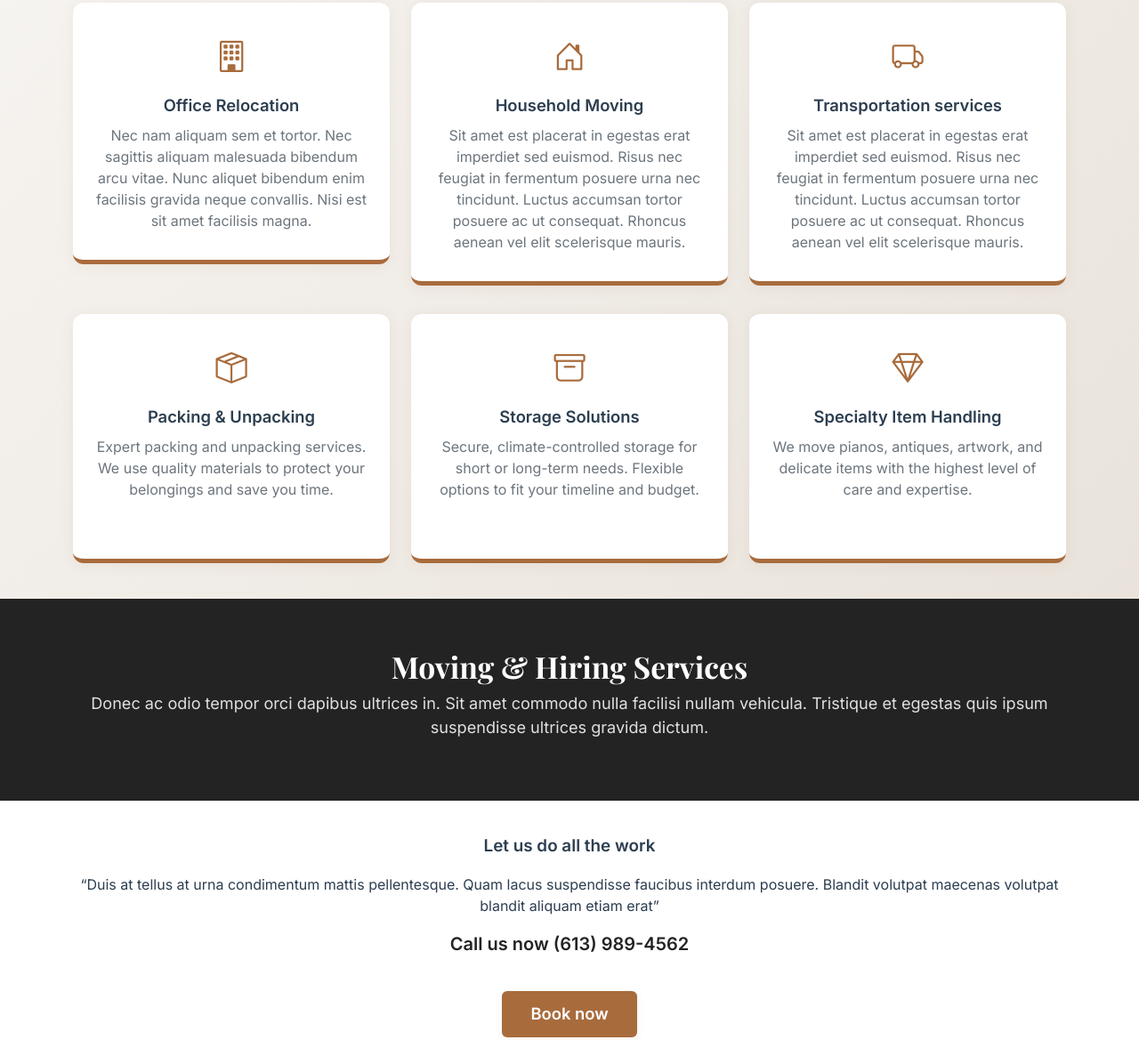
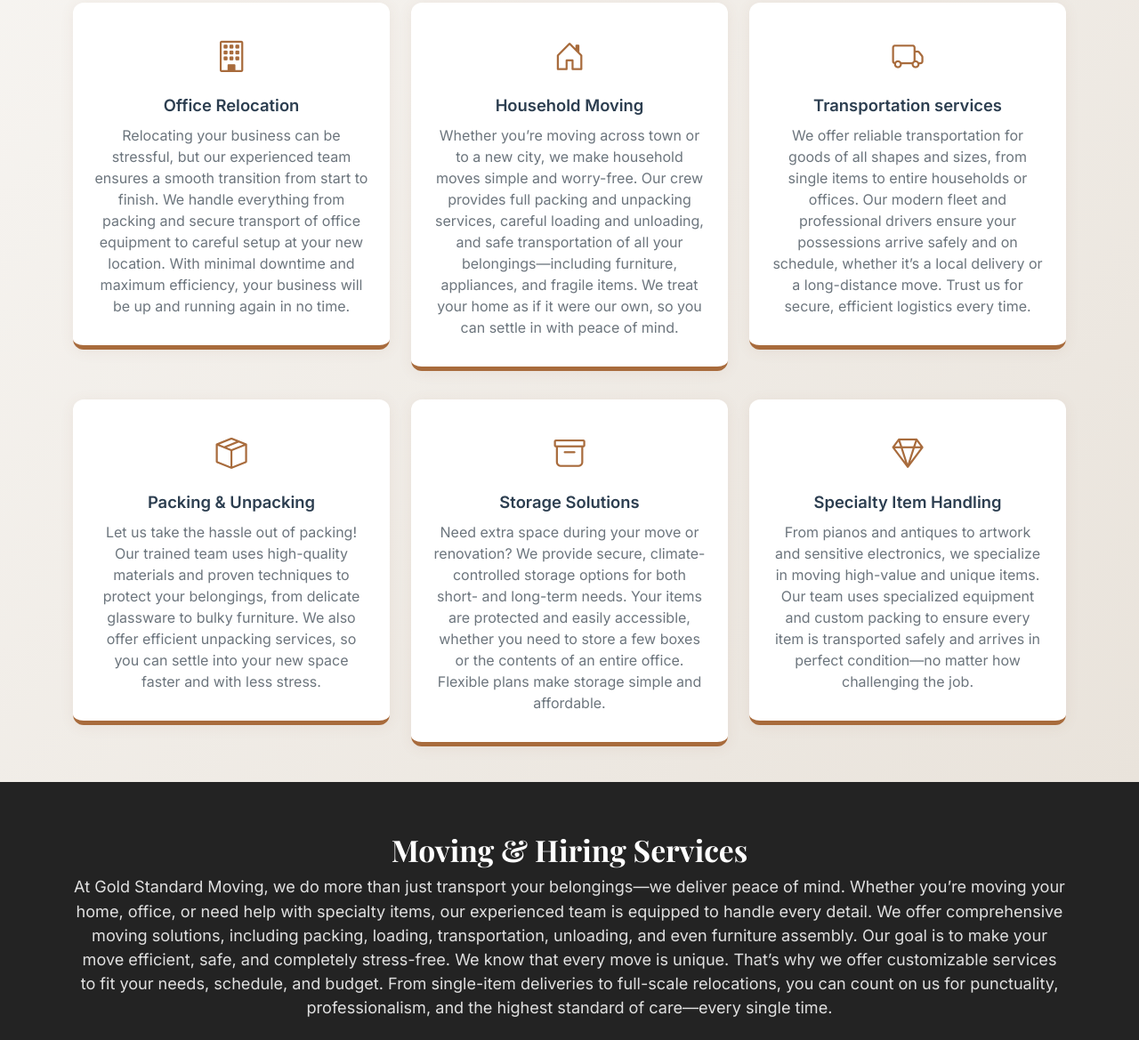
Before and after one commit to xavchen515/goldstandard, a website: page services.html in a window 1280 px wide. Shown: the part 617-1786 px from the top of the page at 89% size. Drawn offline with nearby package versions, Linux system fonts and the light colour scheme.

Commit message:
Update services.html

```diff
--- a/services.html
+++ b/services.html
@@ -61,46 +61,44 @@
           <div class="service-card2 text-center">
             <div class="service-icon2"><i class="bi bi-building"></i></div>
             <h5>Office Relocation</h5>
-            <p>Nec nam aliquam sem et tortor. Nec sagittis aliquam malesuada bibendum arcu vitae. Nunc aliquet bibendum enim facilisis gravida neque convallis. Nisi est sit amet facilisis magna.</p>
+            <p>Relocating your business can be stressful, but our experienced team ensures a smooth transition from start to finish. We handle everything from packing and secure transport of office equipment to careful setup at your new location. With minimal downtime and maximum efficiency, your business will be up and running again in no time.</p>
           </div>
         </div>
         <div class="col-lg-4 col-md-6">
           <div class="service-card2 text-center">
             <div class="service-icon2"><i class="bi bi-house-door"></i></div>
             <h5>Household Moving</h5>
-            <p>Sit amet est placerat in egestas erat imperdiet sed euismod. Risus nec feugiat in fermentum posuere urna nec tincidunt. Luctus accumsan tortor posuere ac ut consequat. Rhoncus aenean vel elit scelerisque mauris.</p>
+            <p>Whether you’re moving across town or to a new city, we make household moves simple and worry-free. Our crew provides full packing and unpacking services, careful loading and unloading, and safe transportation of all your belongings—including furniture, appliances, and fragile items. We treat your home as if it were our own, so you can settle in with peace of mind.</p>
           </div>
         </div>
         <div class="col-lg-4 col-md-6">
           <div class="service-card2 text-center">
             <div class="service-icon2"><i class="bi bi-truck"></i></div>
             <h5>Transportation services</h5>
-            <p>Sit amet est placerat in egestas erat imperdiet sed euismod. Risus nec feugiat in fermentum posuere urna nec tincidunt. Luctus accumsan tortor posuere ac ut consequat. Rhoncus aenean vel elit scelerisque mauris.</p>
+            <p>We offer reliable transportation for goods of all shapes and sizes, from single items to entire households or offices. Our modern fleet and professional drivers ensure your possessions arrive safely and on schedule, whether it’s a local delivery or a long-distance move. Trust us for secure, efficient logistics every time.</p>
           </div>
         </div>
       </div>
-
-      <!-- Services Cards Row 2 (Optional: add more if needed) -->
       <div class="row g-4 justify-content-center mt-2">
         <div class="col-lg-4 col-md-6">
           <div class="service-card2 text-center">
             <div class="service-icon2"><i class="bi bi-box-seam"></i></div>
             <h5>Packing & Unpacking</h5>
-            <p>Expert packing and unpacking services. We use quality materials to protect your belongings and save you time.</p>
+            <p>Let us take the hassle out of packing! Our trained team uses high-quality materials and proven techniques to protect your belongings, from delicate glassware to bulky furniture. We also offer efficient unpacking services, so you can settle into your new space faster and with less stress.</p>
           </div>
         </div>
         <div class="col-lg-4 col-md-6">
           <div class="service-card2 text-center">
             <div class="service-icon2"><i class="bi bi-archive"></i></div>
             <h5>Storage Solutions</h5>
-            <p>Secure, climate-controlled storage for short or long-term needs. Flexible options to fit your timeline and budget.</p>
+            <p>Need extra space during your move or renovation? We provide secure, climate-controlled storage options for both short- and long-term needs. Your items are protected and easily accessible, whether you need to store a few boxes or the contents of an entire office. Flexible plans make storage simple and affordable.</p>
           </div>
         </div>
         <div class="col-lg-4 col-md-6">
           <div class="service-card2 text-center">
             <div class="service-icon2"><i class="bi bi-gem"></i></div>
             <h5>Specialty Item Handling</h5>
-            <p>We move pianos, antiques, artwork, and delicate items with the highest level of care and expertise.</p>
+            <p>From pianos and antiques to artwork and sensitive electronics, we specialize in moving high-value and unique items. Our team uses specialized equipment and custom packing to ensure every item is transported safely and arrives in perfect condition—no matter how challenging the job.</p>
           </div>
         </div>
       </div>
@@ -113,7 +111,9 @@
     <div class="container position-relative">
       <h2>Moving & Hiring Services</h2>
       <p>
-        Donec ac odio tempor orci dapibus ultrices in. Sit amet commodo nulla facilisi nullam vehicula. Tristique et egestas quis ipsum suspendisse ultrices gravida dictum.
+        At Gold Standard Moving, we do more than just transport your belongings—we deliver peace of mind. Whether you’re moving your home, office, or need help with specialty items, our experienced team is equipped to handle every detail. We offer comprehensive moving solutions, including packing, loading, transportation, unloading, and even furniture assembly. Our goal is to make your move efficient, safe, and completely stress-free.
+
+We know that every move is unique. That’s why we offer customizable services to fit your needs, schedule, and budget. From single-item deliveries to full-scale relocations, you can count on us for punctuality, professionalism, and the highest standard of care—every single time.
       </p>
     </div>
   </section>
@@ -122,7 +122,7 @@
   <section class="services-cta-section">
     <div class="container">
       <h5>Let us do all the work</h5>
-      <p>“Duis at tellus at urna condimentum mattis pellentesque. Quam lacus suspendisse faucibus interdum posuere. Blandit volutpat maecenas volutpat blandit aliquam etiam erat”</p>
+      <p>“Moving doesn’t have to be overwhelming. Our team takes care of everything—from carefully packing your items to setting them up in your new space. We handle the heavy lifting, logistics, and details, so you can focus on what matters most: settling into your new home or office. No job is too big or too small, and we treat every move with the same dedication and respect.”</p>
       <div class="cta-phone">Call us now (613) 989-4562</div>
       <a href="book.html" class="btn btn-primary">Book now</a>
     </div>
```
